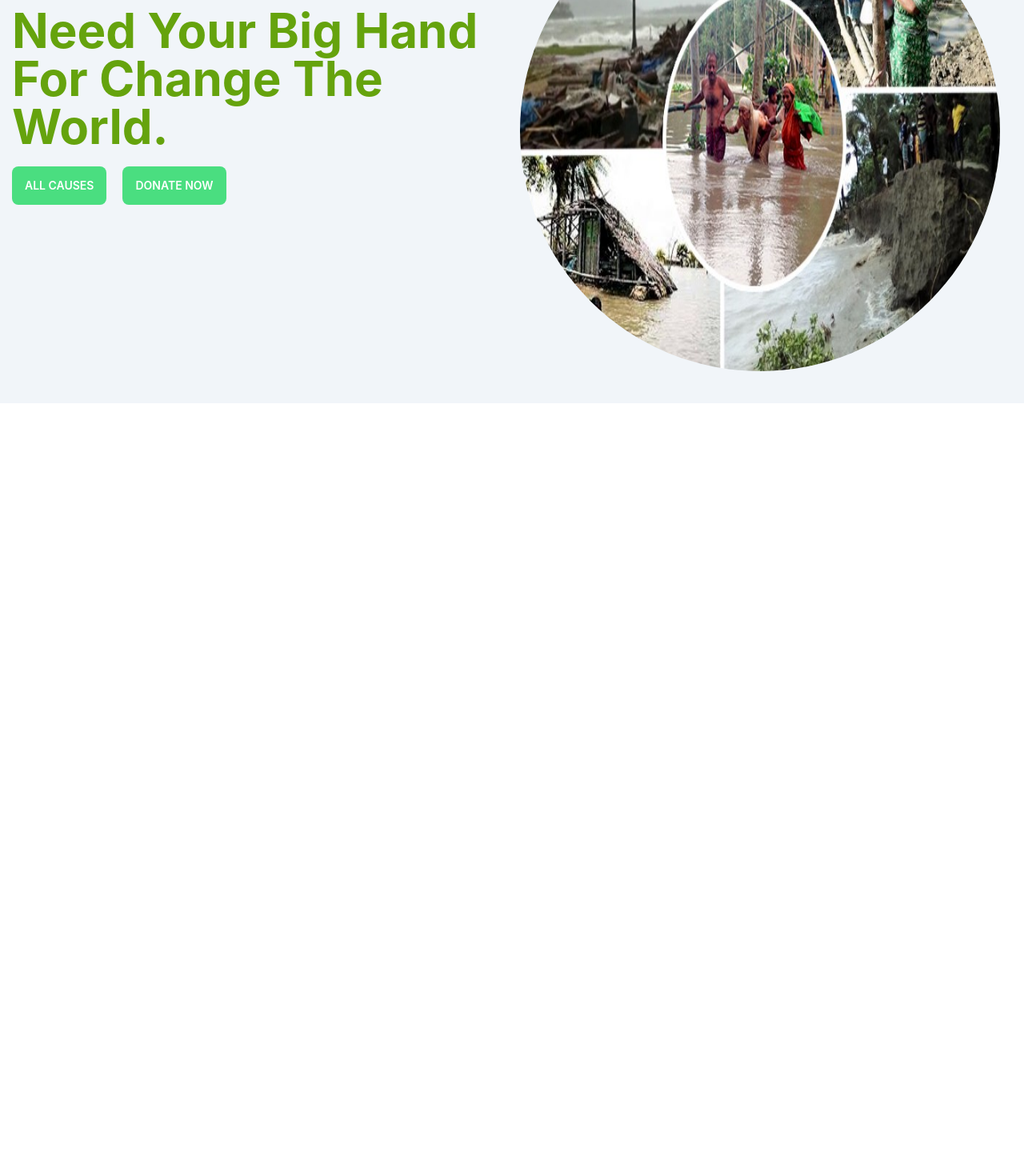
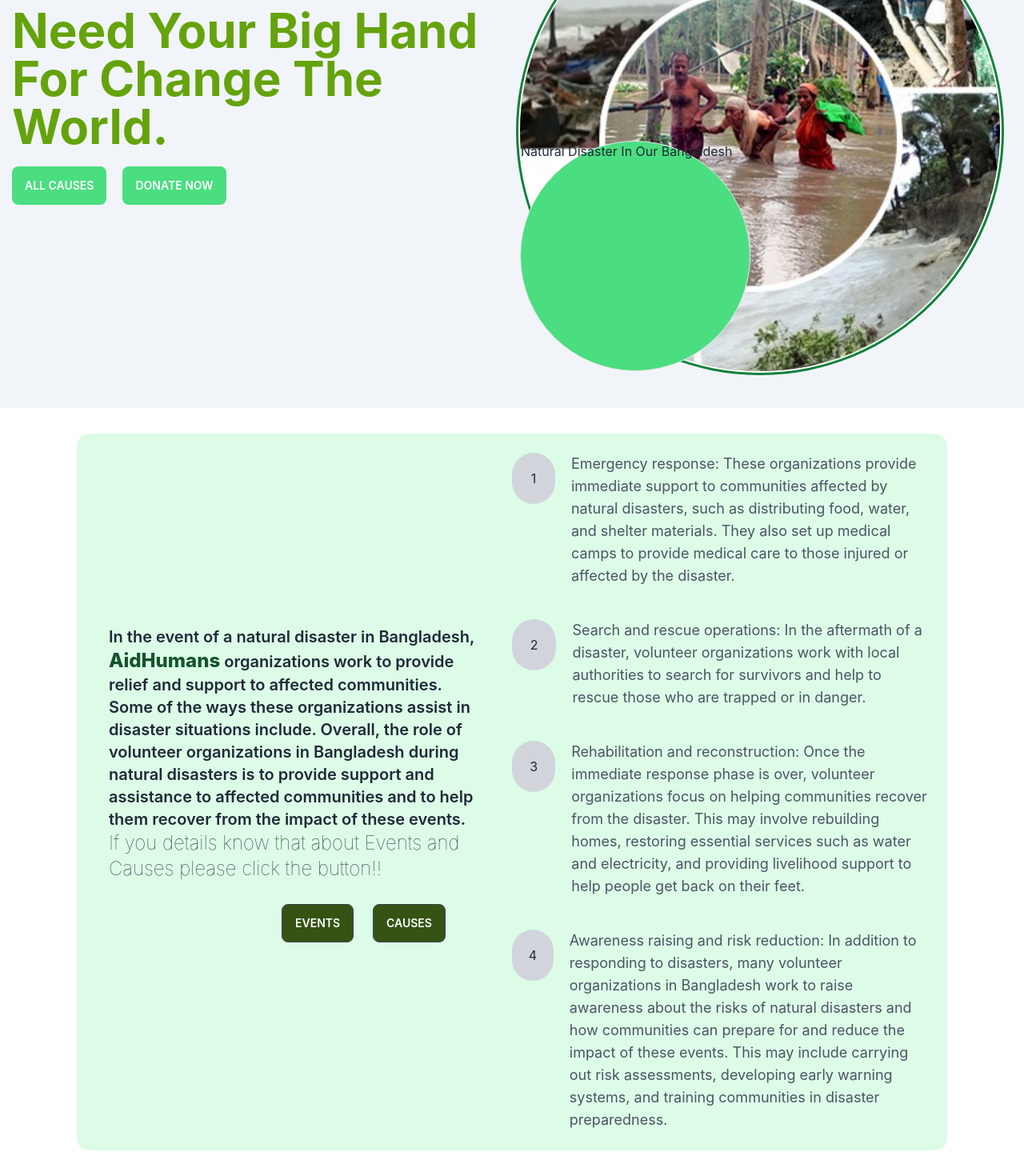
Before and after one commit to SABIKUN-NAHAR-URMY/crowdfunding-project-client, a React (Create React App) app: page /naturalDisaster in a window 1280 px wide. Shown: the part 240-1710 px from the top of the page at 80% size. Before the commit the page ends 800 px from the top, so only its background shows below. Built offline with nearby package versions, Linux system fonts and the light colour scheme; no server answers.

Commit message:
events added naturalDisaster

```diff
--- a/src/pages/NaturalDisaster/NaturalDisaster.js
+++ b/src/pages/NaturalDisaster/NaturalDisaster.js
@@ -16,7 +16,57 @@ const NaturalDisaster = () => {
 
                 {/* banner section  */}
                 <div className='py-10'>
-                    <img className='rounded-full w-[600px] h-[600px]' src={naturalImg} alt="" />
+                    <div className="avatar relative">
+                        <div className="w-[600px] rounded-full ring ring-green-700 ring-offset-base-100 ring-offset-2">
+                            <img src={naturalImg} alt="" />
+                            <p className='absolute bottom-0 border w-72 h-72 rounded-full bg-green-400'>Natural Disaster In Our Bangladesh</p>
+                        </div>
+                    </div>
+                    {/* <div className=''>
+                        <img className='rounded-full w-[700px] h-[600px]' src={naturalImg} alt="" />
+                        <p className='absolute bottom-0 border w-72 h-72 rounded-full bg-green-400'>Natural Disaster In Our Bangladesh</p>
+                    </div> */}
+                </div>
+            </div>
+
+            {/* events */}
+            <div className='grid grid-cols-2 gap-0 mx-24 my-8 rounded-2xl bg-green-100'>
+                <div className='mt-60 text-xl font-semibold '>
+                    <p className='px-10'>In the event of a natural disaster in Bangladesh, <span className='text-green-900 text-2xl font-extrabold'>AidHumans</span> organizations work to provide relief and support to affected communities. Some of the ways these organizations assist in disaster situations include. Overall, the role of volunteer organizations in Bangladesh during natural disasters is to provide support and assistance to affected communities and to help them recover from the impact of these events.
+                    </p>
+                    <p className='text-2xl font-thin px-10 pb-7'>If you details know that about Events and Causes please click the button!!</p>
+                    <div className='mx-64 flex'>
+                    <button className='btn bg-lime-900 mr-6'>Events</button>
+                    <button className='btn bg-lime-900'>Causes</button>
+                    </div>
+                </div>
+                <div className='py-6 pr-6'>
+                <div class="flex">
+                    <div class="text-center p-5 bg-gray-300 rounded-full w-28 h-16">1</div>
+                    <div class="ml-5">
+                        <p class="text-lg text-gray-600">Emergency response: These organizations provide immediate support to communities affected by natural disasters, such as distributing food, water, and shelter materials. They also set up medical camps to provide medical care to those injured or affected by the disaster.</p>
+                    </div>
+                </div>
+
+                <div class="mt-10 flex">
+                    <div class="text-center p-5 bg-gray-300 rounded-full w-24 h-16">2</div>
+                    <div class="ml-5">
+                        <p class="text-lg text-gray-600">Search and rescue operations: In the aftermath of a disaster, volunteer organizations work with local authorities to search for survivors and help to rescue those who are trapped or in danger.</p>
+                    </div>
+                </div>
+
+                <div class="mt-10 flex">
+                    <div class="text-center p-5 bg-gray-300 rounded-full w-32 h-16">3</div>
+                    <div class="ml-5">
+                        <p class="text-lg text-gray-600">Rehabilitation and reconstruction: Once the immediate response phase is over, volunteer organizations focus on helping communities recover from the disaster. This may involve rebuilding homes, restoring essential services such as water and electricity, and providing livelihood support to help people get back on their feet.</p>
+                    </div>
+                </div>
+                <div class="mt-10 flex">
+                    <div class="text-center p-5 bg-gray-300 rounded-full w-32 h-16">4</div>
+                    <div class="ml-5">
+                        <p class="text-lg text-gray-600">Awareness raising and risk reduction: In addition to responding to disasters, many volunteer organizations in Bangladesh work to raise awareness about the risks of natural disasters and how communities can prepare for and reduce the impact of these events. This may include carrying out risk assessments, developing early warning systems, and training communities in disaster preparedness.</p>
+                    </div>
+                </div>
                 </div>
             </div>
         </div>
```
